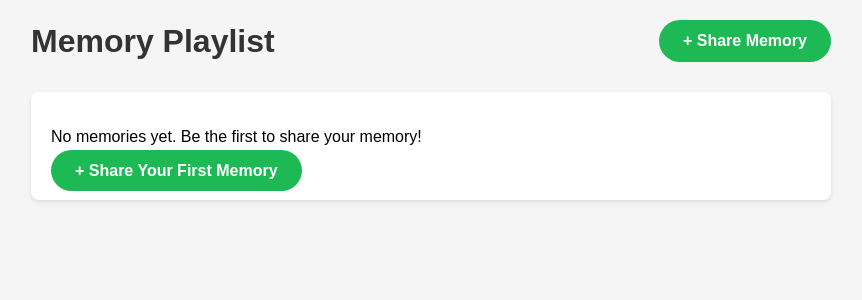
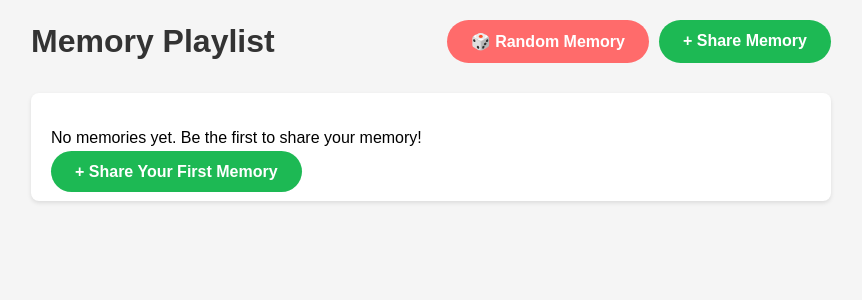
Before and after one commit to aw03yhnn/memory_playlist, a Django app: page /memories/ in a window 1280 px wide. Shown: the top 300 px of the page, without its empty margins (209-1071 px from the left). Run offline with Django 4.2, Linux system fonts and the light colour scheme; data that the repository does not hold is empty.

Commit message:
Add random memory feature

```diff
--- a/memolog/templates/memolog/memory_list.html
+++ b/memolog/templates/memolog/memory_list.html
@@ -19,6 +19,10 @@
             align-items: center;
             margin-bottom: 30px;
         }
+        .nav-buttons {
+            display: flex;
+            gap: 10px;
+        }
         .create-btn {
             background: #1DB954;
             color: white;
@@ -30,6 +34,18 @@
         }
         .create-btn:hover {
             background: #1ed760;
+        }
+        .random-btn {
+            background: #FF6B6B;
+            color: white;
+            padding: 12px 24px;
+            text-decoration: none;
+            border-radius: 25px;
+            font-weight: bold;
+            transition: background-color 0.3s;
+        }
+        .random-btn:hover {
+            background: #FF5252;
         }
         .memory-card {
             background: white;
@@ -76,7 +92,10 @@
     <!-- ヘッダー部分 -->
     <div class="header">
         <h1>Memory Playlist</h1>
-        <a href="{% url 'memolog:memory_create' %}" class="create-btn">+ Share Memory</a>
+        <div class="nav-buttons">
+            <a href="{% url 'memolog:memory_random' %}" class="random-btn">🎲 Random Memory</a>
+            <a href="{% url 'memolog:memory_create' %}" class="create-btn">+ Share Memory</a>
+        </div>
     </div>
 
     <!-- 記憶の一覧を表示 -->
--- a/memolog/urls.py
+++ b/memolog/urls.py
@@ -10,6 +10,8 @@ urlpatterns = [
     path('', views.memory_list, name='memory_list'),
     # 新しい記憶を投稿するページ（例：/memories/create/）
     path('create/', views.memory_create, name='memory_create'),
+    # ランダムな記憶を表示するページ（例：/memories/random/）
+    path('random/', views.memory_random, name='memory_random'),
     # 個別の記憶の詳細ページ（例：/memories/1/）
     path('<int:pk>/', views.memory_detail, name='memory_detail'),
 ]
--- a/memolog/views.py
+++ b/memolog/views.py
@@ -1,5 +1,7 @@
 from django.shortcuts import render, get_object_or_404, redirect
 from django.urls import reverse_lazy
+from django.db.models import Count
+from random import choice
 from .models import Memory
 from .forms import MemoryForm
 
@@ -32,3 +34,15 @@ def memory_create(request):
         form = MemoryForm()
 
     return render(request, 'memolog/memory_form.html', {'form': form})
+
+# ランダムな記憶を表示するビュー
+def memory_random(request):
+    # データベースからランダムに記憶を取得
+    memories = list(Memory.objects.all())
+    if memories:
+        # 記憶が存在する場合はランダムに選択
+        memory = choice(memories)
+        return render(request, 'memolog/memory_detail.html', {'memory': memory})
+    else:
+        # 記憶が存在しない場合は一覧ページにリダイレクト
+        return redirect('memolog:memory_list')
```
